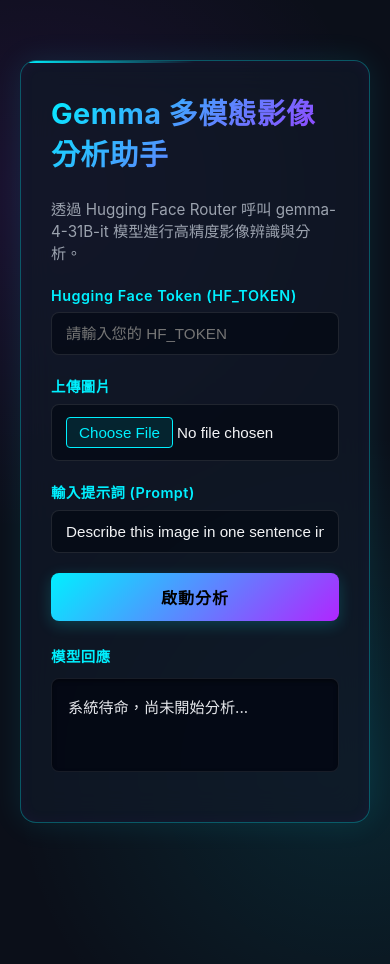
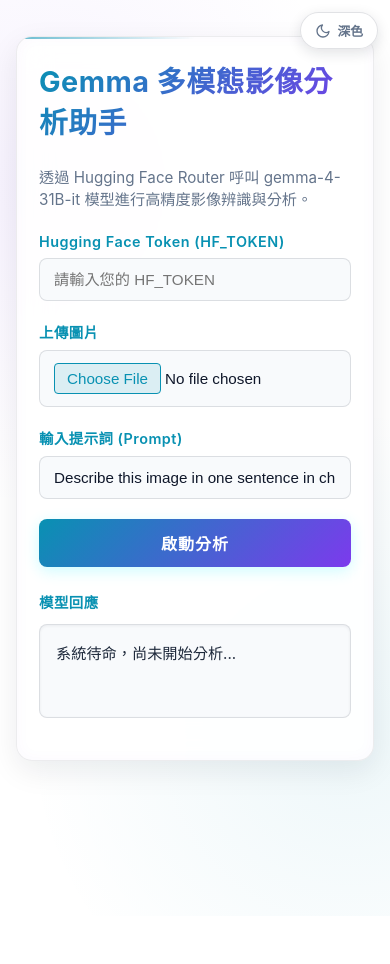
Before and after one commit to aied-lab/course-demo, a plain HTML site: page index.html in a window 390 px wide. After the commit the page ends 916 px from the top, so only its background shows below. Drawn offline with Linux system fonts and the light colour scheme.

Commit message:
Add light theme with dark mode toggle

```diff
--- a/index.html
+++ b/index.html
@@ -4,15 +4,68 @@
     <meta charset="UTF-8">
     <meta name="viewport" content="width=device-width, initial-scale=1.0">
     <title>Gemma 多模態影像分析助手</title>
+    <script>
+        (function () {
+            var theme;
+            try {
+                theme = localStorage.getItem('theme');
+            } catch (e) {}
+            if (!theme) {
+                theme = window.matchMedia('(prefers-color-scheme: dark)').matches ? 'dark' : 'light';
+            }
+            document.documentElement.dataset.theme = theme;
+        })();
+    </script>
     <style>
-        :root {
+        :root,
+        :root[data-theme="light"] {
+            --bg-color: #ffffff;
+            --bg-glow-1: rgba(124, 58, 237, 0.07);
+            --bg-glow-2: rgba(8, 145, 178, 0.07);
+            --card-bg: rgba(255, 255, 255, 0.9);
+            --card-border: rgba(15, 23, 42, 0.08);
+            --border-glow: rgba(8, 145, 178, 0.35);
+            --neon-cyan: #0891b2;
+            --neon-purple: #7c3aed;
+            --text-main: #0f172a;
+            --text-muted: #64748b;
+            --input-bg: #f8fafc;
+            --input-border: rgba(15, 23, 42, 0.12);
+            --result-bg: #f8fafc;
+            --result-text: #1e293b;
+            --result-shadow: inset 0 1px 3px rgba(15, 23, 42, 0.06);
+            --card-shadow: 0 10px 30px rgba(15, 23, 42, 0.08), inset 0 0 15px rgba(124, 58, 237, 0.03);
+            --preview-shadow: 0 4px 12px rgba(15, 23, 42, 0.15);
+            --focus-shadow: rgba(8, 145, 178, 0.25);
+            --btn-text: #ffffff;
+            --btn-disabled-bg: #e2e8f0;
+            --btn-disabled-text: #94a3b8;
+            --scanline-opacity: 0.6;
+        }
+
+        :root[data-theme="dark"] {
             --bg-color: #0b0f19;
+            --bg-glow-1: rgba(176, 38, 255, 0.1);
+            --bg-glow-2: rgba(0, 240, 255, 0.1);
             --card-bg: rgba(17, 24, 39, 0.75);
+            --card-border: rgba(0, 240, 255, 0.3);
             --border-glow: rgba(0, 240, 255, 0.3);
             --neon-cyan: #00f0ff;
             --neon-purple: #b026ff;
             --text-main: #f3f4f6;
             --text-muted: #9ca3af;
+            --input-bg: rgba(3, 7, 18, 0.6);
+            --input-border: rgba(255, 255, 255, 0.1);
+            --result-bg: rgba(3, 7, 18, 0.8);
+            --result-text: #e5e7eb;
+            --result-shadow: inset 0 2px 4px rgba(0, 0, 0, 0.4);
+            --card-shadow: 0 0 30px rgba(0, 240, 255, 0.1), inset 0 0 15px rgba(176, 38, 255, 0.05);
+            --preview-shadow: 0 4px 12px rgba(0, 0, 0, 0.5);
+            --focus-shadow: rgba(0, 240, 255, 0.3);
+            --btn-text: #000000;
+            --btn-disabled-bg: #374151;
+            --btn-disabled-text: #9ca3af;
+            --scanline-opacity: 1;
         }
 
         body {
@@ -22,10 +75,11 @@
             padding: 20px;
             background-color: var(--bg-color);
             background-image:
-                radial-gradient(circle at 10% 20%, rgba(176, 38, 255, 0.1) 0%, transparent 40%),
-                radial-gradient(circle at 90% 80%, rgba(0, 240, 255, 0.1) 0%, transparent 40%);
+                radial-gradient(circle at 10% 20%, var(--bg-glow-1) 0%, transparent 40%),
+                radial-gradient(circle at 90% 80%, var(--bg-glow-2) 0%, transparent 40%);
             color: var(--text-main);
             min-height: 100vh;
+            transition: background-color 0.35s ease, color 0.35s ease;
         }
 
         .card {
@@ -34,10 +88,11 @@
             -webkit-backdrop-filter: blur(16px);
             padding: 30px;
             border-radius: 16px;
-            border: 1px solid var(--border-glow);
-            box-shadow: 0 0 30px rgba(0, 240, 255, 0.1), inset 0 0 15px rgba(176, 38, 255, 0.05);
+            border: 1px solid var(--card-border);
+            box-shadow: var(--card-shadow);
             position: relative;
             overflow: hidden;
+            transition: background-color 0.35s ease, border-color 0.35s ease, box-shadow 0.35s ease;
         }
 
         .card::before {
@@ -48,6 +103,7 @@
             width: 100%;
             height: 2px;
             background: linear-gradient(90deg, transparent, var(--neon-cyan), transparent);
+            opacity: var(--scanline-opacity);
             animation: scanline 4s linear infinite;
         }
 
@@ -61,6 +117,7 @@
             font-size: 1.8rem;
             background: linear-gradient(135deg, var(--neon-cyan), var(--neon-purple));
             -webkit-background-clip: text;
+            background-clip: text;
             -webkit-text-fill-color: transparent;
             letter-spacing: 0.5px;
         }
@@ -90,23 +147,23 @@
         textarea {
             width: 100%;
             padding: 12px 14px;
-            background: rgba(3, 7, 18, 0.6);
-            border: 1px solid rgba(255, 255, 255, 0.1);
+            background: var(--input-bg);
+            border: 1px solid var(--input-border);
             border-radius: 8px;
             box-sizing: border-box;
             color: var(--text-main);
             font-size: 0.95rem;
-            transition: all 0.3s ease;
+            transition: background-color 0.3s ease, border-color 0.3s ease, box-shadow 0.3s ease;
         }
 
         input:focus {
             outline: none;
             border-color: var(--neon-cyan);
-            box-shadow: 0 0 10px rgba(0, 240, 255, 0.3);
+            box-shadow: 0 0 10px var(--focus-shadow);
         }
 
         input[type="file"]::file-selector-button {
-            background: rgba(0, 240, 255, 0.1);
+            background: color-mix(in srgb, var(--neon-cyan) 12%, transparent);
             color: var(--neon-cyan);
             border: 1px solid var(--neon-cyan);
             padding: 6px 12px;
@@ -117,12 +174,12 @@
 
         input[type="file"]::file-selector-button:hover {
             background: var(--neon-cyan);
-            color: #000;
+            color: var(--btn-text);
         }
 
         button {
             background: linear-gradient(135deg, var(--neon-cyan), var(--neon-purple));
-            color: #000;
+            color: var(--btn-text);
             border: none;
             padding: 12px 20px;
             font-weight: 700;
@@ -142,11 +199,51 @@
         }
 
         button:disabled {
-            background: #374151;
-            color: #9ca3af;
+            background: var(--btn-disabled-bg);
+            color: var(--btn-disabled-text);
             cursor: not-allowed;
             box-shadow: none;
             transform: none;
+        }
+
+        .theme-toggle {
+            position: fixed;
+            top: 20px;
+            right: 20px;
+            z-index: 10;
+            width: auto;
+            display: inline-flex;
+            align-items: center;
+            gap: 6px;
+            padding: 8px 14px;
+            border-radius: 999px;
+            border: 1px solid var(--input-border);
+            background: var(--card-bg);
+            color: var(--text-muted);
+            font-size: 0.8rem;
+            font-weight: 600;
+            letter-spacing: 0;
+            box-shadow: 0 4px 14px rgba(15, 23, 42, 0.12);
+            backdrop-filter: blur(8px);
+            -webkit-backdrop-filter: blur(8px);
+        }
+
+        .theme-toggle:hover {
+            opacity: 1;
+            transform: none;
+            color: var(--text-main);
+            box-shadow: 0 4px 14px rgba(15, 23, 42, 0.18);
+        }
+
+        .theme-toggle svg {
+            width: 16px;
+            height: 16px;
+            flex-shrink: 0;
+        }
+
+        :root[data-theme="light"] .icon-sun,
+        :root[data-theme="dark"] .icon-moon {
+            display: none;
         }
 
         #preview-container {
@@ -160,24 +257,52 @@
             border-radius: 8px;
             display: none;
             border: 1px solid var(--border-glow);
-            box-shadow: 0 4px 12px rgba(0,0,0,0.5);
+            box-shadow: var(--preview-shadow);
         }
 
         #result {
             margin-top: 12px;
             padding: 16px;
-            background: rgba(3, 7, 18, 0.8);
-            border: 1px solid rgba(255, 255, 255, 0.08);
+            background: var(--result-bg);
+            border: 1px solid var(--input-border);
             border-radius: 8px;
             white-space: pre-wrap;
             min-height: 60px;
             font-size: 0.95rem;
-            color: #e5e7eb;
-            box-shadow: inset 0 2px 4px rgba(0,0,0,0.4);
+            color: var(--result-text);
+            box-shadow: var(--result-shadow);
+            transition: background-color 0.35s ease, color 0.35s ease, border-color 0.35s ease;
+        }
+
+        @media (max-width: 520px) {
+            body {
+                margin: 20px auto;
+                padding: 16px;
+            }
+
+            .theme-toggle {
+                top: 12px;
+                right: 12px;
+            }
+
+            .card {
+                padding: 22px;
+            }
         }
     </style>
 </head>
 <body>
+    <button class="theme-toggle" id="themeToggle" type="button" aria-label="切換背景樣式" onclick="toggleTheme()">
+        <svg class="icon-sun" viewBox="0 0 24 24" fill="none" stroke="currentColor" stroke-width="2" stroke-linecap="round" aria-hidden="true">
+            <circle cx="12" cy="12" r="4"></circle>
+            <path d="M12 2v2M12 20v2M4.9 4.9l1.4 1.4M17.7 17.7l1.4 1.4M2 12h2M20 12h2M4.9 19.1l1.4-1.4M17.7 6.3l1.4-1.4"></path>
+        </svg>
+        <svg class="icon-moon" viewBox="0 0 24 24" fill="none" stroke="currentColor" stroke-width="2" stroke-linecap="round" stroke-linejoin="round" aria-hidden="true">
+            <path d="M21 12.8A9 9 0 1 1 11.2 3a7 7 0 0 0 9.8 9.8z"></path>
+        </svg>
+        <span id="themeLabel">深色</span>
+    </button>
+
     <div class="card">
         <h2>Gemma 多模態影像分析助手</h2>
         <p>透過 Hugging Face Router 呼叫 gemma-4-31B-it 模型進行高精度影像辨識與分析。</p>
@@ -209,6 +334,24 @@
     </div>
 
     <script>
+        function toggleTheme() {
+            const root = document.documentElement;
+            const next = root.dataset.theme === 'dark' ? 'light' : 'dark';
+            root.dataset.theme = next;
+            try {
+                localStorage.setItem('theme', next);
+            } catch (e) {}
+            updateThemeLabel();
+        }
+
+        function updateThemeLabel() {
+            const isDark = document.documentElement.dataset.theme === 'dark';
+            document.getElementById('themeLabel').textContent = isDark ? '淺色' : '深色';
+            document.getElementById('themeToggle').setAttribute('aria-label', isDark ? '切換為淺色背景' : '切換為深色背景');
+        }
+
+        updateThemeLabel();
+
         // 選擇圖片時即時顯示預覽
         function previewSelectedImage(event) {
             const file = event.target.files[0];
```
